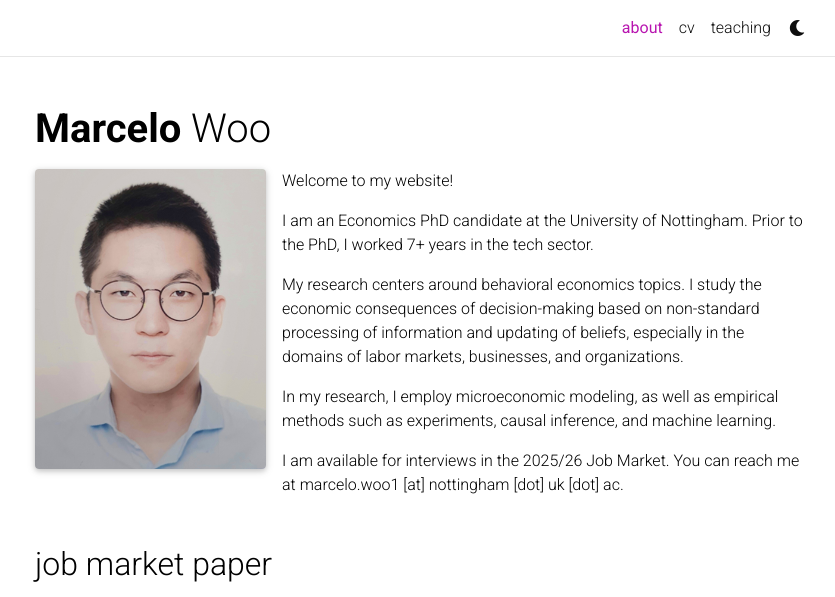
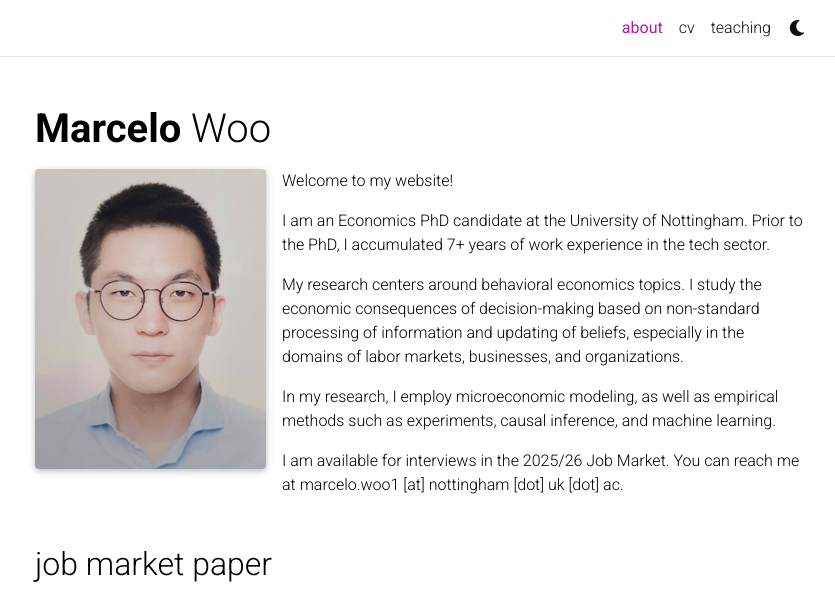
Before and after one commit to marcelowoo/marcelowoo.github.io, a Jekyll site: the page built from _pages/about.md, in a window 1280 px wide and 1142 px high, cut to the strip 0-597 px from the top of the window. Shown: the whole strip, without its empty margins (220-1055 px from the left). Built offline with Jekyll 4.4.1, drawn with Linux system fonts in a browser that asks for light colours; comment, search, counter and statistics services are not loaded; a style sheet for code colours, icons or effects is not loaded.

Commit message:
Edit mini bio

```diff
--- a/_pages/about.md
+++ b/_pages/about.md
@@ -17,7 +17,7 @@
 
 Welcome to my website!
 
-I am an Economics PhD candidate at the University of Nottingham. Prior to the PhD, I worked 7+ years in the tech sector.
+I am an Economics PhD candidate at the University of Nottingham. Prior to the PhD, I accumulated 7+ years of work experience in the tech sector.
 
 My research centers around behavioral economics topics. I study the economic consequences of decision-making based on non-standard processing of information and updating of beliefs, especially in the domains of labor markets, businesses, and organizations.
 
```
